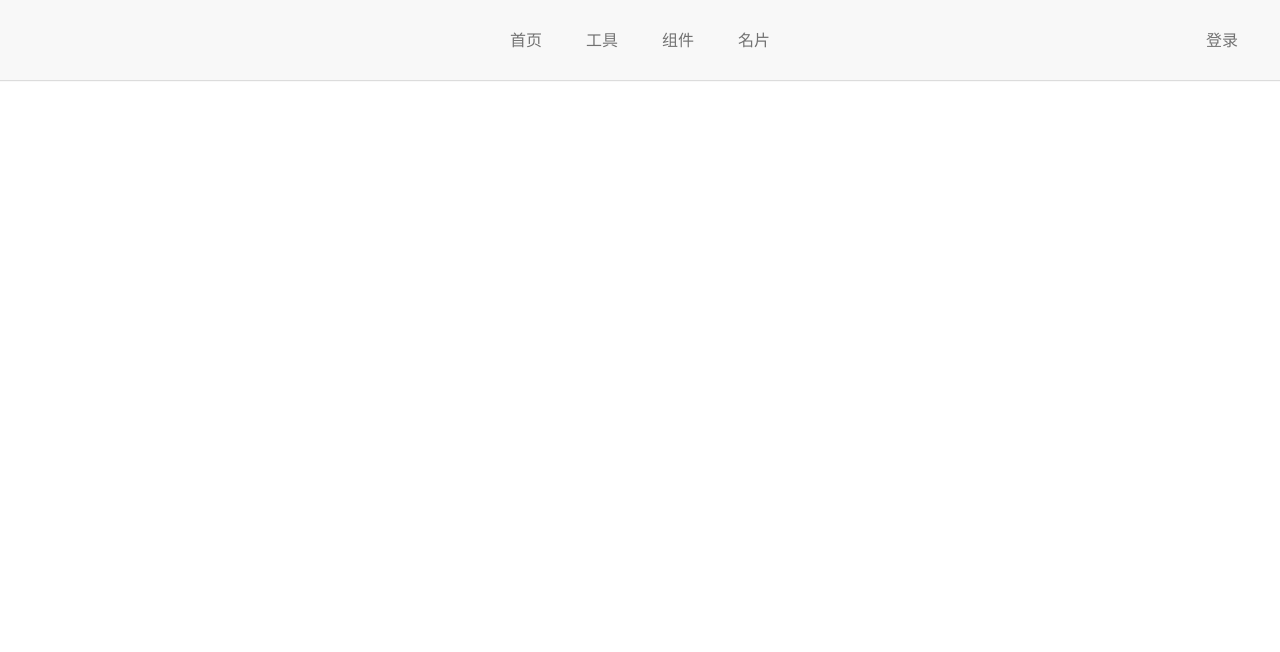
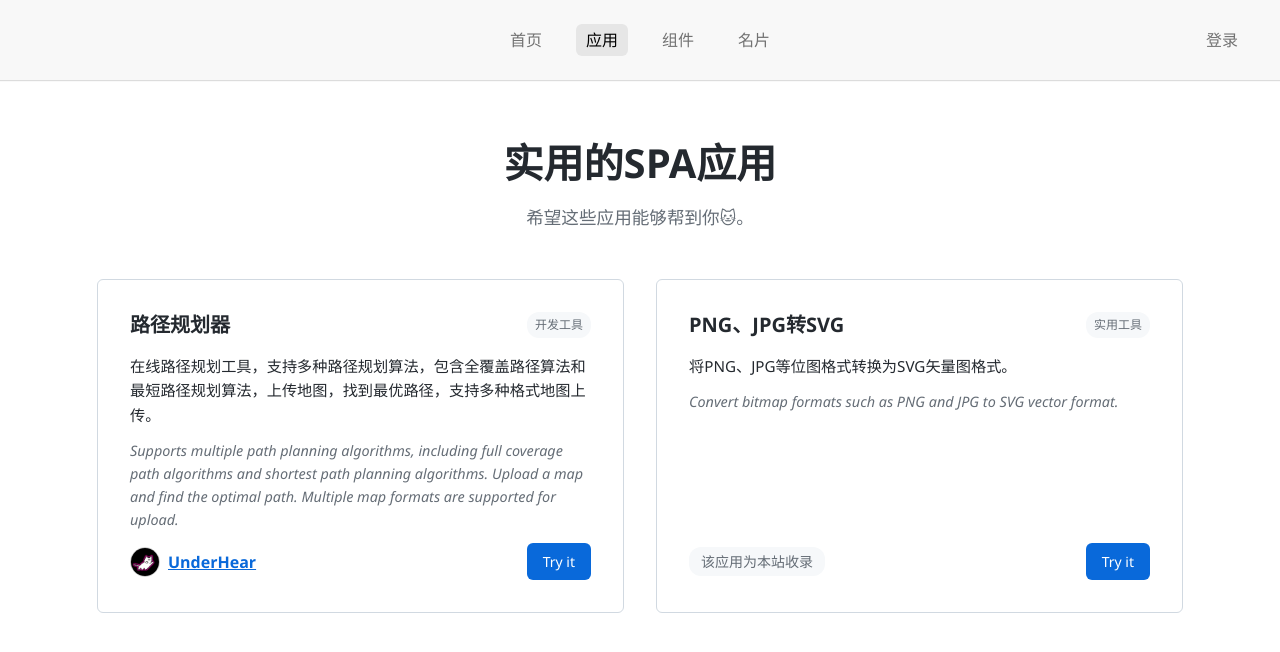
Before and after one commit to UnderHear-tools/UnderHear-Web, a Vue app in the folder UnderHear-frontend/: page /application in a window 1280 px wide. Before the commit this address had no page. Shown: the top 652 px of the page. Built offline with nearby package versions, Linux system fonts and the light colour scheme.

Commit message:
修改tool命名为application

```diff
--- a/UnderHear-frontend/src/layout/ComponentLayout.vue
+++ b/UnderHear-frontend/src/layout/ComponentLayout.vue
@@ -160,8 +160,8 @@
         <router-link to="/" class="bottom-nav-item">
           <span class="nav-text">首页</span>
         </router-link>
-        <router-link to="/tool" class="bottom-nav-item">
-          <span class="nav-text">工具</span>
+        <router-link to="/application" class="bottom-nav-item">
+          <span class="nav-text">应用</span>
         </router-link>
         <router-link to="/component" class="bottom-nav-item">
           <span class="nav-text">组件</span>
--- a/UnderHear-frontend/src/layout/Header.vue
+++ b/UnderHear-frontend/src/layout/Header.vue
@@ -42,7 +42,7 @@ const currentUser = ref<UserProfile | null>(getStoredUser())
 
 const navigationItems = ref<NavigationItem[]>([
   { name: '首页', href: '/', active: false },
-  { name: '工具', href: '/tool', active: false },
+  { name: '应用', href: '/application', active: false },
   { name: '组件', href: '/component', active: false },
   { name: '名片', href: '/namecard', active: false }
 ])
--- a/UnderHear-frontend/src/router/routes.ts
+++ b/UnderHear-frontend/src/router/routes.ts
@@ -1,13 +1,13 @@
 import type { RouteRecordRaw } from 'vue-router'
 import { homeRoutes } from './routes/home'
-import { toolRoutes } from './routes/tool'
+import { applicationRoutes } from './routes/application'
 import { componentRoutes } from './routes/component'
 import { namecardRoutes } from './routes/namecard'
 import { authRoutes } from './routes/auth'
 
 export const routes: Array<RouteRecordRaw> = [
     ...homeRoutes,
-    ...toolRoutes,
+    ...applicationRoutes,
     ...componentRoutes,
     ...namecardRoutes,
     ...authRoutes
--- /dev/null
+++ b/UnderHear-frontend/src/router/routes/application.ts
@@ -0,0 +1,14 @@
+import type { RouteRecordRaw } from 'vue-router'
+
+export const applicationRoutes: Array<RouteRecordRaw> = [
+    {
+        path: '/application',
+        name: 'Application',
+        component: () => import('@/views/application.vue')
+    },
+    {
+        path: '/application/pathplanner',
+        name: 'PathPlanner',
+        component: () => import('@/views/application/pathplanner/pathplanner.vue')
+    }
+]
--- a/UnderHear-frontend/src/router/routes/tool.ts
+++ /dev/null
@@ -1,14 +0,0 @@
-import type { RouteRecordRaw } from 'vue-router'
-
-export const toolRoutes: Array<RouteRecordRaw> = [
-    {
-        path: '/tool',
-        name: 'Tool',
-        component: () => import('@/views/tool.vue')
-    },
-    {
-        path: '/tool/pathplanner',
-        name: 'PathPlanner',
-        component: () => import('@/views/tool/pathplanner/pathplanner.vue')
-    }
-]
--- a/UnderHear-frontend/src/views/tool.vue
+++ b/UnderHear-frontend/src/views/application.vue
@@ -1,28 +1,28 @@
 <template>
-  <div class="tool-container">
-    <div class="tool-header">
-      <h1 class="tool-title">实用工具</h1>
-      <p class="tool-subtitle">希望这些工具能够帮到你🐱。</p>
+  <div class="application-container">
+    <div class="application-header">
+      <h1 class="application-title">实用的SPA应用</h1>
+      <p class="application-subtitle">希望这些应用能够帮到你🐱。</p>
     </div>
 
-    <div class="tools-grid">
-      <div v-for="tool in tools" :key="tool.id" class="tool-card">
-        <div class="tool-content">
-          <div class="tool-header-info">
-            <h3 class="tool-name">{{ tool.title }}</h3>
-            <span class="tool-category">{{ tool.category }}</span>
+    <div class="applications-grid">
+      <div v-for="tool in tools" :key="tool.id" class="application-card">
+        <div class="application-content">
+          <div class="application-header-info">
+            <h3 class="application-name">{{ tool.title }}</h3>
+            <span class="application-category">{{ tool.category }}</span>
           </div>
-          <div class="tool-description">
+          <div class="application-description">
             <p>{{ tool.description.zh }}</p>
             <p class="description-en">{{ tool.description.en }}</p>
           </div>
-          <div class="tool-actions">
+          <div class="application-actions">
             <div class="author-info" v-if="tool.isOriginal && tool.author">
               <img :src="tool.authorAvatar" :alt="tool.author" class="author-avatar" />
               <a :href="tool.authorLink" class="author-link">{{ tool.author }}</a>
             </div>
             <div class="collected-badge" v-if="!tool.isOriginal">
-              该工具为本站收录
+              该应用为本站收录
             </div>
             <a :href="tool.link" class="try-button" v-if="tool.isOriginal">
               Try it
@@ -41,7 +41,7 @@
 import { ref, onMounted } from 'vue'
 
 // 引入数据
-import toolData from '@/views/tool/Toolcard.json'
+import toolData from '@/views/application/Applicationcard.json'
 
 interface ToolDescription {
   zh: string
@@ -68,19 +68,19 @@ onMounted(() => {
 </script>
 
 <style scoped>
-.tool-container {
+.application-container {
   max-width: 1150px;
   margin: 0 auto;
   padding: 2rem;
   background-color: #fff;
 }
 
-.tool-header {
+.application-header {
   text-align: center;
   margin-bottom: 3rem;
 }
 
-.tool-title {
+.application-title {
   font-size: 2.5rem;
   font-weight: 700;
   color: #24292f;
@@ -88,7 +88,7 @@ onMounted(() => {
   line-height: 1.2;
 }
 
-.tool-subtitle {
+.application-subtitle {
   font-size: 1.1rem;
   color: #656d76;
   line-height: 1.6;
@@ -96,13 +96,13 @@ onMounted(() => {
   margin: 0 auto;
 }
 
-.tools-grid {
+.applications-grid {
   display: grid;
   grid-template-columns: repeat(2, 1fr);
   gap: 2rem;
 }
 
-.tool-card {
+.application-card {
   background: white;
   border: 1px solid #d1d9e1;
   border-radius: 6px;
@@ -112,17 +112,17 @@ onMounted(() => {
   min-height: 180px;
 }
 
-.tool-card:hover {
+.application-card:hover {
   border-color: #0969da;
 }
 
-.tool-content {
+.application-content {
   flex: 1;
   display: flex;
   flex-direction: column;
 }
 
-.tool-header-info {
+.application-header-info {
   display: flex;
   justify-content: space-between;
   align-items: flex-start;
@@ -130,7 +130,7 @@ onMounted(() => {
   gap: 1rem;
 }
 
-.tool-name {
+.application-name {
   margin: 0;
   font-size: 1.25rem;
   font-weight: 600;
@@ -139,7 +139,7 @@ onMounted(() => {
   flex: 1;
 }
 
-.tool-category {
+.application-category {
   font-size: 0.75rem;
   color: #656d76;
   background-color: #f6f8fa;
@@ -149,11 +149,11 @@ onMounted(() => {
   white-space: nowrap;
 }
 
-.tool-description {
+.application-description {
   flex: 1;
 }
 
-.tool-description p {
+.application-description p {
   margin: 0 0 0.75rem 0;
   font-size: 0.95rem;
   line-height: 1.6;
@@ -166,7 +166,7 @@ onMounted(() => {
   font-size: 0.9rem !important;
 }
 
-.tool-actions {
+.application-actions {
   display: flex;
   justify-content: space-between;
   align-items: center;
@@ -230,24 +230,24 @@ onMounted(() => {
 }
 
 @media (max-width: 768px) {
-  .tool-container {
+  .application-container {
     padding: 1rem;
   }
 
-  .tool-title {
+  .application-title {
     font-size: 2rem;
   }
 
-  .tool-subtitle {
+  .application-subtitle {
     font-size: 1rem;
   }
 
-  .tools-grid {
+  .applications-grid {
     grid-template-columns: 1fr;
     gap: 1.5rem;
   }
 
-  .tool-card {
+  .application-card {
     padding: 1.5rem;
     flex-direction: column;
     gap: 1rem;
@@ -256,13 +256,13 @@ onMounted(() => {
 
 
 
-  .tool-header-info {
+  .application-header-info {
     flex-direction: column;
     align-items: flex-start;
     gap: 0.5rem;
   }
 
-  .tool-actions {
+  .application-actions {
     flex-direction: column;
     align-items: flex-start;
     gap: 0.75rem;
```
Also changed, not shown: UnderHear-frontend/src/views/application/Applicationcard.json (renamed from UnderHear-frontend/src/views/tool/Toolcard.json), UnderHear-frontend/src/views/application/pathplanner/pathplanner.vue (renamed from UnderHear-frontend/src/views/tool/pathplanner/pathplanner.vue).
